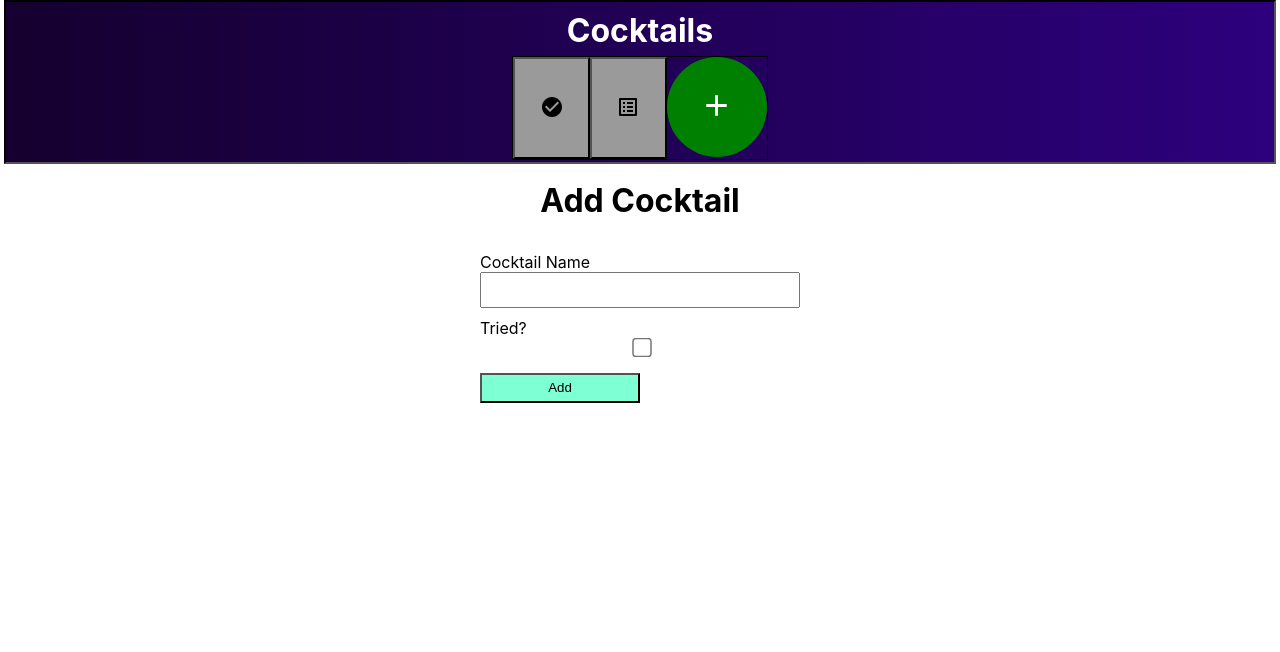
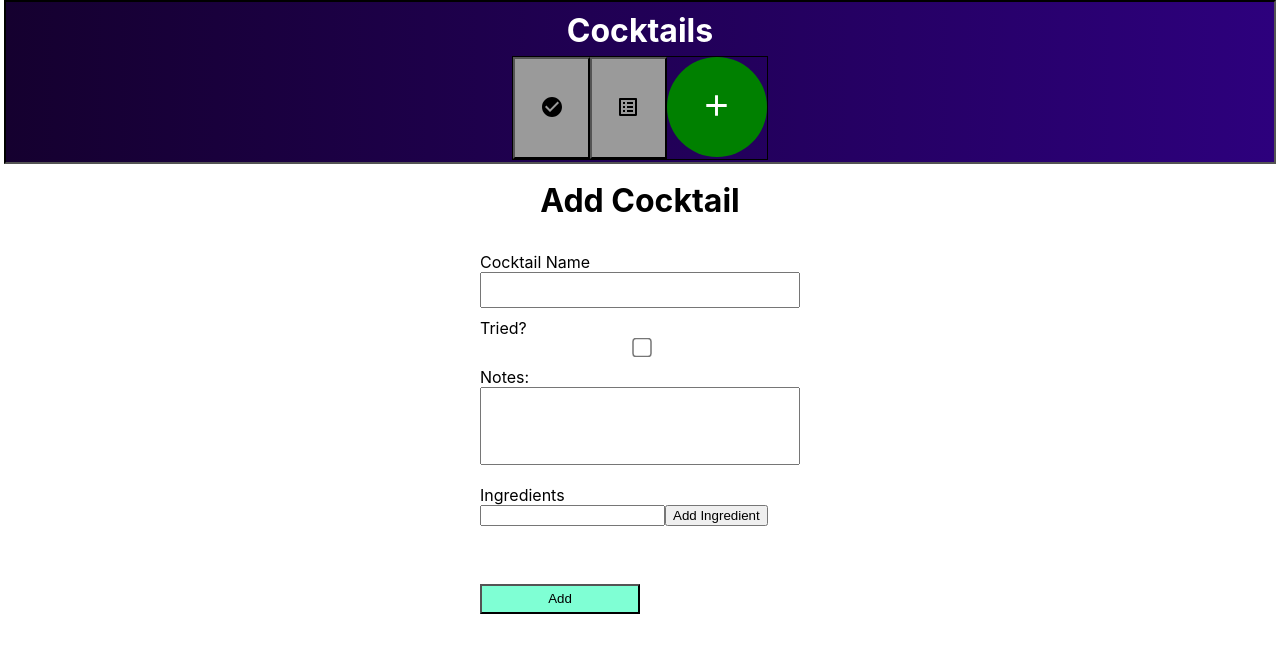
Before and after one commit to Lenoms/cocktails, a React (Create React App) app: page /cocktails/create in a window 1280 px wide. Shown: the top 652 px of the page. Built offline with nearby package versions, Linux system fonts and the light colour scheme.

Commit message:
Added ingredients

```diff
--- a/src/components/UploadForm.css
+++ b/src/components/UploadForm.css
@@ -11,3 +11,7 @@
     resize: none;
     font-size: large;
 }
+
+.add-ingredients{
+    display: flex;
+}
--- a/src/components/UploadForm.js
+++ b/src/components/UploadForm.js
@@ -5,23 +5,12 @@ function UploadForm({
   uploadImage,
   imgUrl,
   progresspercent,
+  setIngredients,
+  ingredients,
   cocktail = { cocktailNotes: "" },
 }) {
   return (
     <div className="upload-form">
-      <div className="form-input-field-container">
-        <label className="form-label" htmlFor="cocktail-notes">
-          Notes:
-        </label>
-        <textarea
-          className="notes-field"
-          rows={4}
-          type="text"
-          id="cocktail-notes"
-          name="cocktail-notes"
-          defaultValue={cocktail.cocktailNotes}
-        ></textarea>
-      </div>
       <div className="form-input-field-container">
         <label className="form-label" htmlFor="cocktail-grade">
           Cocktail Grade
@@ -37,6 +26,7 @@ function UploadForm({
           <option value="F">F</option>
         </select>
       </div>
+
       <div className="form-input-field-container">
         <input
           type="file"
--- a/src/pages/CocktailInfo.js
+++ b/src/pages/CocktailInfo.js
@@ -27,6 +27,16 @@ function CocktailInfo({ location }) {
         <div className="cocktail-description">
           Notes: {cocktail.cocktailNotes}{" "}
         </div>
+        <ul>
+          {cocktail.ingredients &&
+            cocktail.ingredients.map(function (ingredient) {
+              return (
+                <div className="ingredients-list-item" key={ingredient}>
+                  <li>{ingredient}</li>
+                </div>
+              );
+            })}
+        </ul>
         <button onClick={editCocktail}>Edit</button>
       </motion.div>
     );
--- a/src/pages/CreateCocktail.js
+++ b/src/pages/CreateCocktail.js
@@ -12,6 +12,7 @@ function CreateCocktail() {
   const [progresspercent, setProgresspercent] = useState(0);
   const [imgUrl, setImgUrl] = useState(null);
   const [tried, setTried] = useState(false);
+  const [ingredients, setIngredients] = useState([]);
 
   function addCocktail() {
     var name = document.getElementById("cocktail-name").value;
@@ -19,7 +20,13 @@ function CreateCocktail() {
       if (tried) {
         var grade = document.getElementById("cocktail-grade").value;
         var notes = document.getElementById("cocktail-notes").value;
-        CocktailService.writeTriedToDatabase(name, grade, notes, imgUrl);
+        CocktailService.writeTriedToDatabase(
+          name,
+          grade,
+          notes,
+          ingredients,
+          imgUrl
+        );
         navigate("/cocktails/tried");
       } else {
         CocktailService.writeUntriedToDatabase(name);
@@ -36,6 +43,17 @@ function CreateCocktail() {
     setTried(!tried);
   }
 
+  function addIngredient(e) {
+    e.preventDefault();
+    let ingredient = document.getElementById("cocktail-ingredients").value;
+    setIngredients([...ingredients, ingredient]);
+    document.getElementById("cocktail-ingredients").value = "";
+  }
+  function deleteIngredient(ingredient) {
+    setIngredients(
+      ingredients.filter((eachIngredient) => eachIngredient !== ingredient)
+    );
+  }
   return (
     <motion.div
       className="create-cocktail"
@@ -63,12 +81,54 @@ function CreateCocktail() {
           onChange={checkboxClicked}
           className="checkbox"
         ></input>
+        <div className="form-input-field-container">
+          <label className="form-label" htmlFor="cocktail-notes">
+            Notes:
+          </label>
+          <textarea
+            className="notes-field"
+            rows={4}
+            type="text"
+            id="cocktail-notes"
+            name="cocktail-notes"
+          ></textarea>
+        </div>
+
+        <div className="form-input-field-container">
+          <label className="form-label" htmlFor="cocktail-ingredients">
+            Ingredients
+          </label>
+          <div className="add-ingredients">
+            <input
+              type="text"
+              name="cocktail-ingredients"
+              id="cocktail-ingredients"
+            ></input>
+            <button onClick={addIngredient}>Add Ingredient</button>
+          </div>
+          <ul>
+            {ingredients.map(function (ingredient) {
+              return (
+                <div className="ingredients-list-item" key={ingredient}>
+                  <li>
+                    {ingredient}
+                    <span onClick={() => deleteIngredient(ingredient)}>
+                      Delete
+                    </span>
+                  </li>
+                </div>
+              );
+            })}
+          </ul>
+        </div>
         {tried && (
           <>
             <UploadForm
               uploadImage={uploadImage}
               imgUrl={imgUrl}
               progresspercent={progresspercent}
+              setIngredients={setIngredients}
+              ingredients={ingredients}
             ></UploadForm>
           </>
         )}
--- a/src/pages/UpdateCocktailInfo.js
+++ b/src/pages/UpdateCocktailInfo.js
@@ -18,6 +18,11 @@ function UpdateCocktailInfo({ location }) {
     const [imgUrl, setImgUrl] = useState(defaultImgUrl);
     let defaultTried = location.state.tried;
     const [tried, setTried] = useState(defaultTried);
+    let defaultIngredients = [];
+    if (cocktail.ingredients) {
+      defaultIngredients = cocktail.ingredients;
+    }
+    const [ingredients, setIngredients] = useState(defaultIngredients);
 
     function updateCocktail() {
       var grade = document.getElementById("cocktail-grade").value;
@@ -30,7 +35,13 @@ function UpdateCocktailInfo({ location }) {
         remove(databaseRef(db, "cocktails/untried/" + name));
       }
       if (tried) {
-        CocktailService.writeTriedToDatabase(name, grade, notes, imgUrl);
+        CocktailService.writeTriedToDatabase(
+          name,
+          grade,
+          notes,
+          ingredients,
+          imgUrl
+        );
       } else {
         CocktailService.writeUntriedToDatabase(name);
       }
@@ -42,6 +53,19 @@ function UpdateCocktailInfo({ location }) {
 
     function checkboxClicked(e) {
       setTried(!tried);
+    }
+
+    function addIngredient(e) {
+      e.preventDefault();
+      let ingredient = document.getElementById("cocktail-ingredients").value;
+      setIngredients([...ingredients, ingredient]);
+      document.getElementById("cocktail-ingredients").value = "";
+    }
+
+    function deleteIngredient(ingredient) {
+      setIngredients(
+        ingredients.filter((eachIngredient) => eachIngredient !== ingredient)
+      );
     }
     return (
       <motion.div
@@ -80,19 +104,65 @@ function UpdateCocktailInfo({ location }) {
             className="checkbox"
             checked={tried}
           ></input>
+          <div className="form-input-field-container">
+            <label className="form-label" htmlFor="cocktail-notes">
+              Notes:
+            </label>
+            <textarea
+              className="notes-field"
+              rows={4}
+              type="text"
+              id="cocktail-notes"
+              name="cocktail-notes"
+            ></textarea>
+          </div>
+
+          <div className="form-input-field-container">
+            <label className="form-label" htmlFor="cocktail-ingredients">
+              Ingredients
+            </label>
+            <div className="add-ingredients">
+              <input
+                type="text"
+                name="cocktail-ingredients"
+                id="cocktail-ingredients"
+              ></input>
+              <button onClick={addIngredient}>Add Ingredient</button>
+            </div>
+            <ul>
+              {ingredients.map(function (ingredient) {
+                return (
+                  <div className="ingredients-list-item" key={ingredient}>
+                    <li>
+                      {ingredient}
+                      <span onClick={() => deleteIngredient(ingredient)}>
+                        Delete
+                      </span>
+                    </li>
+                  </div>
+                );
+              })}
+            </ul>
+          </div>
           {tried && (
             <>
               <UploadForm
                 uploadImage={uploadImage}
                 imgUrl={imgUrl}
                 progresspercent={progresspercent}
+                setIngredients={setIngredients}
+                ingredients={ingredients}
                 cocktail={cocktail}
               ></UploadForm>
             </>
           )}
           {imgUrl && <img src={imgUrl} alt="uploaded file" height={200} />}
 
-          <button className="submit-button" type="submit">
+          <button
+            disabled={progresspercent != 0 && !imgUrl}
+            className="submit-button"
+            type="submit"
+          >
             Update
           </button>
         </form>
--- a/src/services/cocktail.service.js
+++ b/src/services/cocktail.service.js
@@ -20,6 +20,7 @@ const CocktailService = {
     cocktailName,
     cocktailGrade,
     cocktailNotes,
+    ingredients,
     imgUrl
   ) {
     const db = getDatabase();
@@ -27,6 +28,7 @@ const CocktailService = {
       cocktailName: cocktailName,
       cocktailGrade: cocktailGrade,
       cocktailNotes: cocktailNotes,
+      ingredients: ingredients,
       image: imgUrl,
     });
     console.log("wrote to database?");
```
